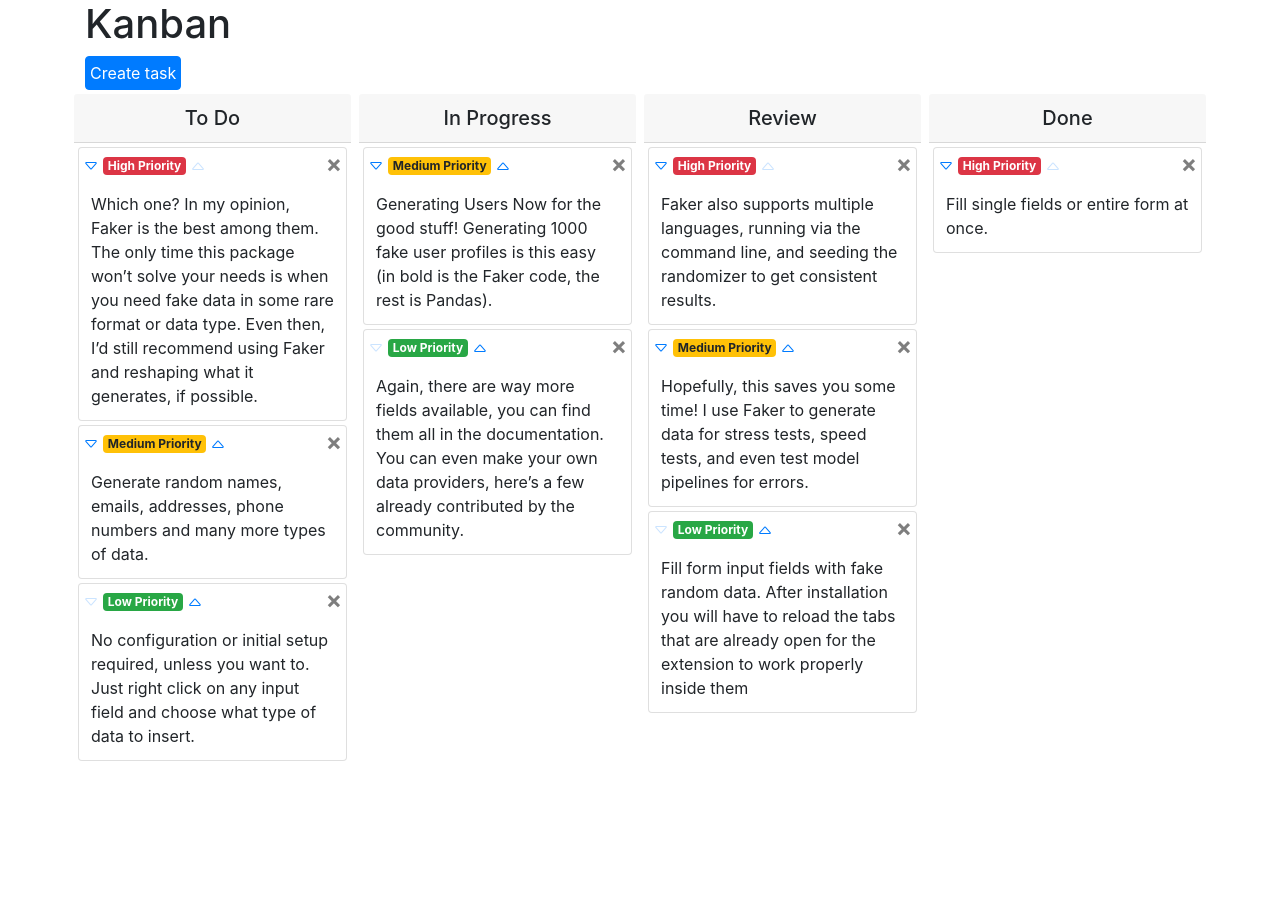
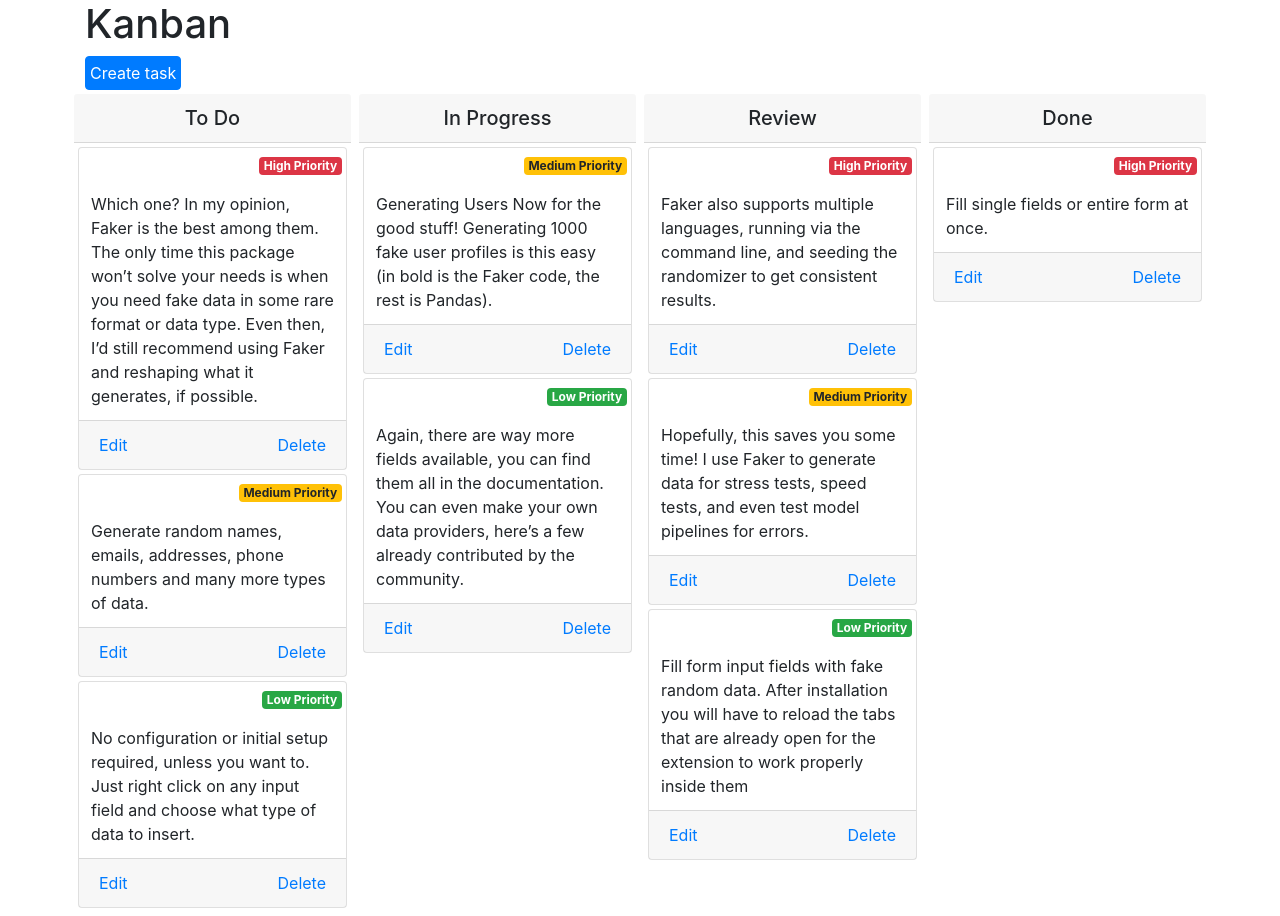
Before and after one commit to atarasevich77/kanban-lesson, a React (Create React App) app: page / in a window 1280 px wide. Before the commit the page ends 800 px from the top, so only its background shows below. Built offline with nearby package versions, Linux system fonts and the light colour scheme.

Commit message:
Adding modal popup for edit and delete

```diff
--- a/src/App.js
+++ b/src/App.js
@@ -83,17 +83,10 @@
                 }
             })
         )
-        setData(data);
     }
 
     const deleteTask = (deletedTask) => {
-        data.map(el => {
-            const index = el.tasks.findIndex(n => n.id === deletedTask.id);
-            if (index !== -1) {
-                el.tasks.splice(index, 1);
-            }
-        })
-        setData(data);
+        console.log(deletedTask)
     }
 
     const onDragEnd = (result) => {
--- a/src/components/Tasks/TasksItem.js
+++ b/src/components/Tasks/TasksItem.js
@@ -32,12 +32,6 @@
         props.updateTask(updatedTask);
     }
 
-    const onStatusChange = (e) => {
-        const updatedTask = {...task, statusId: +e.target.value};
-        setTask(updatedTask);
-        props.updateTask(updatedTask);
-    }
-
     const onDeleteTask = () => {
         props.deleteTask(task);
     }
@@ -49,16 +43,24 @@
         ...draggableStyle
     });
 
-    const stylePlus = {
-        pointerEvents: task.priorityId > 1 ? '' : 'none',
-        cursor: task.priorityId > 1 ? '' : 'not-allowed',
-        opacity: task.priorityId > 1 ? 1 : 0.2
+    const showDeleteMode = (e) => {
+        e.preventDefault();
     }
-    const styleDash = {
-        pointerEvents: task.priorityId < 3 ? '' : 'none',
-        cursor: task.priorityId < 3 ? '' : 'not-allowed',
-        opacity: task.priorityId < 3 ? 1 : 0.2
+
+    const showEditMode = (e) => {
+        e.preventDefault();
     }
+
+    // const stylePlus = {
+    //     pointerEvents: task.priorityId > 1 ? '' : 'none',
+    //     cursor: task.priorityId > 1 ? '' : 'not-allowed',
+    //     opacity: task.priorityId > 1 ? 1 : 0.2
+    // }
+    // const styleDash = {
+    //     pointerEvents: task.priorityId < 3 ? '' : 'none',
+    //     cursor: task.priorityId < 3 ? '' : 'not-allowed',
+    //     opacity: task.priorityId < 3 ? 1 : 0.2
+    // }
 
 
     return (
@@ -74,9 +76,9 @@
                             provided.draggableProps.style
                         )}
                     >
-                        <div className="d-flex">
+                        <div className="d-flex ml-auto">
                             <div className="card-text p-1">
-                                <a className="mr-1" href="#" onClick={onPriorityDown} style={styleDash}>{iconDash}</a>
+                                {/*<a className="mr-1" href="#" onClick={onPriorityDown} style={styleDash}>{iconDash}</a>*/}
                                 {priorityString === 'High Priority' &&
                                     <span className="badge badge-danger">{priorityString}</span>
                                 }
@@ -86,30 +88,36 @@
                                 {priorityString === 'Low Priority' &&
                                     <span className="badge badge-success">{priorityString}</span>
                                 }
-                                <a className="ml-1" href="#" onClick={onPriorityUp} style={stylePlus}>{iconPlus}</a>
-                            </div>
-                            <div className="ml-auto p-1">
-                                <button type="button" className="close text-right" onClick={onDeleteTask} aria-label="Delete">
-                                    <span aria-hidden="true">&times;</span>
-                                </button>
+                                {/*<a className="ml-1" href="#" onClick={onPriorityUp} style={stylePlus}>{iconPlus}</a>*/}
                             </div>
                         </div>
                         <div className="card-body p-2">
                             <div className="card-text p-1">
                                 {task.name}
                             </div>
-                            {/*<div className="input-group input-group-sm mb-2 mt-2">*/}
-                            {/*    <div className="input-group-prepend">*/}
-                            {/*        <label className="input-group-text" htmlFor="inputGroupSelect01">Status:</label>*/}
-                            {/*    </div>*/}
-                            {/*    <select className="custom-select" id="inputGroupSelect01" defaultValue={task.statusId} onChange={onStatusChange}>*/}
-                            {/*        {*/}
-                            {/*            props.statuses.map(el => {*/}
-                            {/*                return <option key={el.id} value={el.id}>{el.name}</option>*/}
-                            {/*            })*/}
-                            {/*        }*/}
-                            {/*    </select>*/}
-                            {/*</div>*/}
+                        </div>
+                        <div className="card-footer d-flex">
+                            <a className="card-link" href="#" onClick={showEditMode}>Edit</a>
+                            <a className="card-link ml-auto" href="#" onClick={showDeleteMode}>Delete</a>
+                        </div>
+                        <div class="modal fade" id="exampleModal" tabindex="-1" role="dialog" aria-labelledby="exampleModalLabel" aria-hidden="true">
+                            <div class="modal-dialog" role="document">
+                                <div class="modal-content">
+                                    <div class="modal-header">
+                                        <h5 class="modal-title" id="exampleModalLabel">Modal title</h5>
+                                        <button type="button" class="close" data-dismiss="modal" aria-label="Close">
+                                            <span aria-hidden="true">&times;</span>
+                                        </button>
+                                    </div>
+                                    <div class="modal-body">
+                                        ...
+                                    </div>
+                                    <div class="modal-footer">
+                                        <button type="button" class="btn btn-secondary" data-dismiss="modal">Close</button>
+                                        <button type="button" class="btn btn-primary">Save changes</button>
+                                    </div>
+                                </div>
+                            </div>
                         </div>
                     </div>
             )}
```
